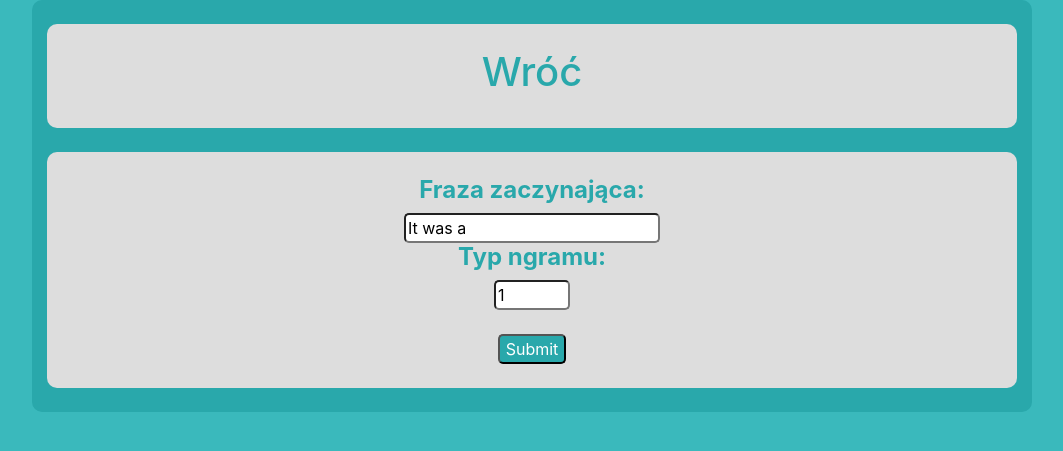
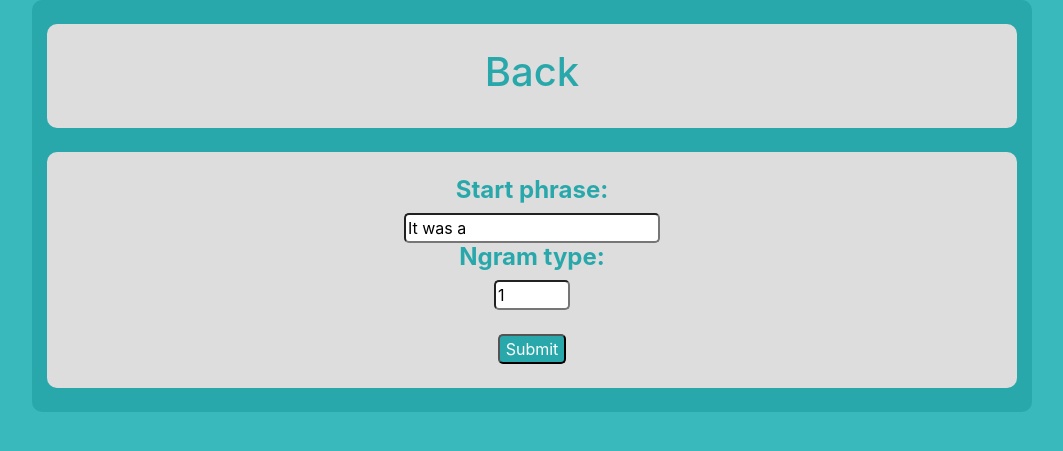
Before and after one commit to ThinkcraftPl/blog-fundusz, a Django app: page /generate in a window 1280 px wide. Shown: the top 451 px of the page, without its empty margins (108-1171 px from the left). Run offline with Django 3.2, Linux system fonts and the light colour scheme; parts of the project's set-up code (start-up, migrations or seed data) failed here and were passed over; some libraries are stand-ins or nearby versions.

Commit message:
Changed to English

```diff
--- a/blog/blogapp/templates/generate.html
+++ b/blog/blogapp/templates/generate.html
@@ -2,7 +2,7 @@
 <html lang="en">
 <head>
     <meta charset="UTF-8">
-    <title>Wygeneruj nowy post</title>
+    <title>Generate new post</title>
     <link rel="stylesheet" href="https://stackpath.bootstrapcdn.com/bootstrap/4.4.1/css/bootstrap.min.css"
           integrity="sha384-Vkoo8x4CGsO3+Hhxv8T/Q5PaXtkKtu6ug5TOeNV6gBiFeWPGFN9MuhOf23Q9Ifjh" crossorigin="anonymous">
 
@@ -22,15 +22,15 @@
     <div class="container" style = "background-color: #29a8ab; border-radius: 10px; width: 1000px; position: relative;">
         <br>
         <div class="container" style="border-radius: 10px; background-color: #dddddd; position: relative;">
-            <br><h1 style="text-align: center;"><a href="http://localhost:8000/" style="color: #29a8ab; text-decoration: none; " >Wróć</a></h1><br>
+            <br><h1 style="text-align: center;"><a href="http://localhost:8000/" style="color: #29a8ab; text-decoration: none; " >Back</a></h1><br>
         </div>
         <br>
         <div class="container" style="background-color: #dddddd; border-radius: 10px; position: relative; text-align: center;">
             <br>
             <form method="post" action="http://localhost:8000/generateend">
                 {% csrf_token %}
-                <h4 style="color: #29a8ab;"><b>Fraza zaczynająca:</b></h4><input type="text" style="border-radius: 5px; color: black;" id="start" name="start" value="It was a"><br>
-                <h4 style="color: #29a8ab;"><b>Typ ngramu:</b></h4><input type="number" style="border-radius: 5px; color: black;" id="gram" name="gram" value="1" max="4" min="1"><br>
+                <h4 style="color: #29a8ab;"><b>Start phrase:</b></h4><input type="text" style="border-radius: 5px; color: black;" id="start" name="start" value="It was a"><br>
+                <h4 style="color: #29a8ab;"><b>Ngram type:</b></h4><input type="number" style="border-radius: 5px; color: black;" id="gram" name="gram" value="1" max="4" min="1"><br>
                 <br><input type="submit" style = "border-radius: 5px; color: #ffffff; background-color: #29a8ab; outline: #3ab9bc;"><br>
             </form>
             <br>
--- a/blog/blogapp/templates/home.html
+++ b/blog/blogapp/templates/home.html
@@ -20,14 +20,14 @@
     <div class="container" style = "background-color: #29a8ab; border-radius: 10px; width: 1000px; position: relative;">
         <br>
         <div class="container" style="border-radius: 10px; background-color: #dddddd; position: relative;">
-            <br><h1 style="text-align: center;"><a href="http://localhost:8000/generate" style="color: #29a8ab; text-decoration: none; " >Wygeneruj nowy post</a></h1><br>
+            <br><h1 style="text-align: center;"><a href="http://localhost:8000/generate" style="color: #29a8ab; text-decoration: none; " >Generate new post</a></h1><br>
         </div>
         <br>
     {% for wpis in wpisy %}
         <div class="container" style="background-color: #dddddd; border-radius: 10px; position: relative;">
             <br>
             <h1>{{ wpis.tytul }}</h1>
-            <p>Typ ngramu: {{ wpis.gram }}.<br>Data: {{wpis.data}}</p>
+            <p>Ngram type: {{ wpis.gram }}.<br>Date: {{wpis.data}}</p>
             <h3>{{ wpis.tresc }}</h3>
             <br>
         </div>
--- a/blog/blogapp/urls.py
+++ b/blog/blogapp/urls.py
@@ -4,7 +4,7 @@ from . import views
 
 urlpatterns = [
     path('', views.home),
-    path('posty', views.home),
+    path('posts', views.home),
     path('generate', views.generate),
     path('generateend', views.generateend),
 ]
--- a/blog/blogapp/views.py
+++ b/blog/blogapp/views.py
@@ -19,44 +19,44 @@ def generateend(request):
         if gram == 1:
             tekst = " ".join(ngramy1.unigram())
             if len(tekst.split(' '))<10:
-                return render(request, 'generateend.html', {'message': "Wygenerowany ngram jest za krótki, spróbuj ponownie!", 'type': "error"})
+                return render(request, 'generateend.html', {'message': "Generated ngram is too short! Try again!", 'type': "error"})
             title = tekst.split('.')[0]+'.'
             Wpis.objects.create(tytul=title,
                                 tresc=tekst,
                                 gram=gram,
                                 data=timezone.now())
-            return render(request, 'generateend.html', {'message': "Pomyślnie wygenerowano!", 'type': "ok"})
+            return render(request, 'generateend.html', {'message': "Generated successfully!", 'type': "ok"})
         elif gram == 2:
             tekst = " ".join(ngramy1.bigram(start_phrase))
             if len(tekst.split(' '))<10:
-                return render(request, 'generateend.html', {'message': "Wygenerowany ngram jest za krótki, spróbuj ponownie!", 'type': "error"})
+                return render(request, 'generateend.html', {'message': "Generated ngram is too short! Try again!", 'type': "error"})
             title = tekst.split('.')[0]+'.'
             Wpis.objects.create(tytul=title,
                                 tresc=tekst,
                                 gram=gram,
                                 data=timezone.now())
-            return render(request, 'generateend.html', {'message': "Pomyślnie wygenerowano!", 'type': "ok"})
+            return render(request, 'generateend.html', {'message': "Generated successfully!", 'type': "ok"})
         elif gram == 3:
             tekst = " ".join(ngramy1.gram3(start_phrase))
             if len(tekst.split(' '))<10:
-                return render(request, 'generateend.html', {'message': "Wygenerowany ngram jest za krótki, spróbuj ponownie!", 'type': "error"})
+                return render(request, 'generateend.html', {'message': "Generated ngram is too short! Try again!", 'type': "error"})
             title = tekst.split('.')[0]+'.'
             Wpis.objects.create(tytul=title,
                                 tresc=tekst,
                                 gram=gram,
                                 data=timezone.now())
-            return render(request, 'generateend.html', {'message': "Pomyślnie wygenerowano!", 'type': "ok"})
+            return render(request, 'generateend.html', {'message': "Generated successfully!", 'type': "ok"})
         elif gram == 4:
             tekst = " ".join(ngramy1.gram4(start_phrase))
             if len(tekst.split(' '))<10:
-                return render(request, 'generateend.html', {'message': "Wygenerowany ngram jest za krótki, spróbuj ponownie!", 'type': "error"})
+                return render(request, 'generateend.html', {'message': "Generated ngram is too short! Try again!", 'type': "error"})
             title = tekst.split('.')[0]+'.'
             Wpis.objects.create(tytul=title,
                                 tresc=tekst,
                                 gram=gram,
                                 data=timezone.now())
-            return render(request, 'generateend.html', {'message': "Pomyślnie wygenerowano!", 'type': "ok"})
+            return render(request, 'generateend.html', {'message': "Generated successfully!", 'type': "ok"})
         else:
-            return render(request, 'generateend.html', {'message': "Nie umiem wygenerować takiego ngramu!", 'type': "error"})
+            return render(request, 'generateend.html', {'message': "I cannot generate that ngram!", 'type': "error"})
     else:
-        return render(request, 'generateend.html', {'message': "Błąd formularza!", 'type': "error"})
+        return render(request, 'generateend.html', {'message': "FORM error!", 'type': "error"})
```
Also changed, not shown: blog/blogapp/templates/generateend.html (+4 -4 lines), blog/db.sqlite3.
